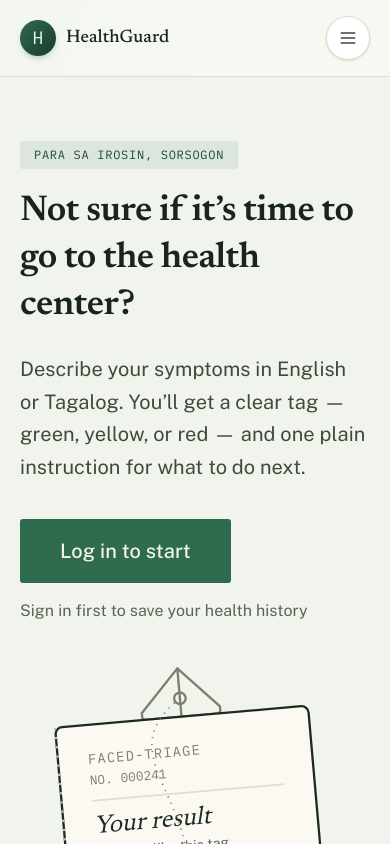
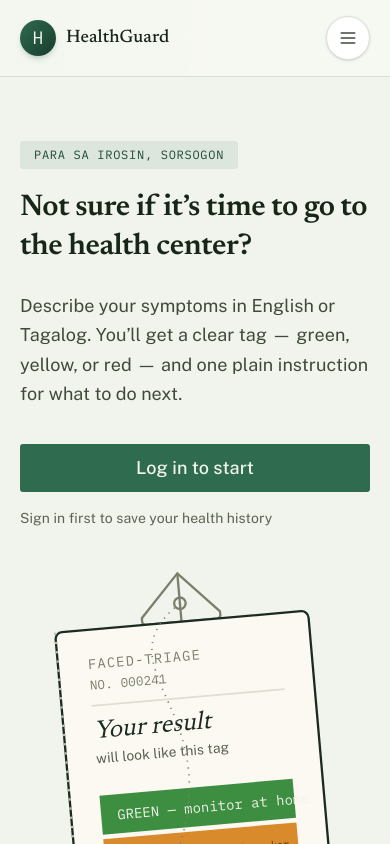
Before and after one commit to KaiiGritt/HealthGuard, a Next.js app: page / in a window 390 px wide. Shown: the top 844 px of the page. Built offline with nearby package versions, Linux system fonts and the light colour scheme; no server answers.

Commit message:
Fix responsive layout and default English UI

```diff
--- a/app/components/AuthLayout.tsx
+++ b/app/components/AuthLayout.tsx
@@ -69,7 +69,7 @@ export default function AuthLayout({ children, title, subtitle, footer, step }:
               H
             </span>
             <span className="font-display text-lg font-semibold text-ink">
-              HealthGuard <span className="text-brand">AI</span>
+              HealthGuard
             </span>
           </Link>
           <Link href="/assessment" className="text-sm font-medium text-brand hover:underline">
--- a/app/components/LanguageProvider.tsx
+++ b/app/components/LanguageProvider.tsx
@@ -26,16 +26,15 @@ export function LanguageProvider({ children }: { children: ReactNode }) {
 
   useEffect(() => {
     if (typeof window === "undefined") return;
-    const stored = window.localStorage.getItem(STORAGE_KEY);
-    if (isValidLanguage(stored)) {
-      setLanguageState(stored);
-    }
+    window.localStorage.setItem(STORAGE_KEY, DEFAULT_LANGUAGE);
+    document.documentElement.lang = "en";
   }, []);
 
   useEffect(() => {
     if (typeof window === "undefined") return;
-    window.localStorage.setItem(STORAGE_KEY, language);
-    document.documentElement.lang = language === "fil" ? "fil" : "en";
+    const nextLanguage = language === "en" ? "en" : "en";
+    window.localStorage.setItem(STORAGE_KEY, nextLanguage);
+    document.documentElement.lang = "en";
   }, [language]);
 
   const value = useMemo(
--- a/app/components/PageHeader.tsx
+++ b/app/components/PageHeader.tsx
@@ -35,7 +35,6 @@ export default function PageHeader() {
   const [mobileMenuOpen, setMobileMenuOpen] = useState(false);
 
   const uiText = {
-    assessment: language === "fil" ? "Pagsusuri" : language === "both" ? "Assessment / Pagsusuri" : "Assessment",
     history: language === "fil" ? "Kasaysayan" : language === "both" ? "History / Kasaysayan" : "History",
     dashboard: language === "fil" ? "Dashboard" : language === "both" ? "Dashboard / Dashboard" : "Dashboard",
     profile: language === "fil" ? "Profile" : language === "both" ? "Profile / Profile" : "Profile",
@@ -109,14 +108,6 @@ export default function PageHeader() {
 
         <div className="col-start-3 justify-self-end flex items-center gap-3 lg:gap-4">
           <nav className="hidden items-center gap-1.5 rounded-full border border-[#D8DED1] bg-white/75 p-1.5 shadow-[0_10px_24px_rgba(24,38,25,0.06)] backdrop-blur-md md:flex lg:gap-2">
-            {pathname !== "/" && user?.role === "resident" && <Link href="/assessment" className={linkClass("/assessment")}>
-              <IconWrapper>
-                <svg viewBox="0 0 24 24" fill="none" stroke="currentColor" strokeWidth="2" className="h-4 w-4 lg:h-5 lg:w-5">
-                  <path strokeLinecap="round" strokeLinejoin="round" d="M9 12h6m-6 4h6m2 4H7a2 2 0 01-2-2V6a2 2 0 012-2h5l4 4h5a2 2 0 012 2v10a2 2 0 01-2 2z" />
-                </svg>
-              </IconWrapper>
-              {uiText.assessment}
-            </Link>}
             {pathname !== "/" && user?.role === "resident" && <Link href="/history" className={linkClass("/history")}>
               <IconWrapper>
                 <svg viewBox="0 0 24 24" fill="none" stroke="currentColor" strokeWidth="2" className="h-4 w-4 lg:h-5 lg:w-5">
@@ -206,14 +197,6 @@ export default function PageHeader() {
       {mobileMenuOpen && (
         <div className="border-t border-[#D8DED1] bg-[#FBF9F2] px-4 py-4 md:hidden">
           <div className="flex flex-col gap-2">
-            {user?.role === "resident" && <Link href="/assessment" className={linkClass("/assessment")}>
-              <IconWrapper>
-                <svg viewBox="0 0 24 24" fill="none" stroke="currentColor" strokeWidth="2" className="h-4 w-4 lg:h-5 lg:w-5">
-                  <path strokeLinecap="round" strokeLinejoin="round" d="M9 12h6m-6 4h6m2 4H7a2 2 0 01-2-2V6a2 2 0 012-2h5l4 4h5a2 2 0 012 2v10a2 2 0 01-2 2z" />
-                </svg>
-              </IconWrapper>
-              {uiText.assessment}
-            </Link>}
             {user?.role === "resident" && <Link href="/history" className={linkClass("/history")}>
               <IconWrapper>
                 <svg viewBox="0 0 24 24" fill="none" stroke="currentColor" strokeWidth="2" className="h-4 w-4 lg:h-5 lg:w-5">
--- a/app/components/Sidebar.tsx
+++ b/app/components/Sidebar.tsx
@@ -60,7 +60,7 @@ export default function Sidebar({ user }: { user: User }) {
         <div className="flex items-center gap-3">
           <span className="flex h-10 w-10 items-center justify-center rounded-sm bg-brand font-mono text-lg font-semibold text-brand-foreground">H</span>
           <div className="min-w-0">
-            <p className="font-display text-lg font-semibold text-ink">HealthGuard <span className="text-brand">AI</span></p>
+            <p className="font-display text-lg font-semibold text-ink">HealthGuard</p>
             <p className="mt-0.5 truncate font-mono text-[10px] uppercase tracking-[0.1em] text-ink-faint">{roleLabel}</p>
           </div>
         </div>
--- a/app/page.tsx
+++ b/app/page.tsx
@@ -145,20 +145,20 @@ export default function Home() {
           <div className="mx-auto grid w-full max-w-[1600px] gap-10 px-5 py-16 sm:px-7 sm:py-20 md:grid-cols-[1.15fr_0.85fr] md:items-center lg:gap-16 lg:px-10 lg:py-28 xl:px-14 xl:py-32 2xl:px-20">
             <div>
               <TagBadge>{strings.tag}</TagBadge>
-              <h1 className="mt-5 max-w-2xl font-display text-4xl leading-[1.08] sm:text-5xl lg:text-6xl xl:text-[4rem] xl:leading-[1.1]">
+              <h1 className="mt-5 max-w-2xl font-display text-3xl leading-[1.08] sm:text-4xl lg:text-6xl xl:text-[4rem] xl:leading-[1.1]">
                 {strings.heading}
               </h1>
-              <p className="mt-6 max-w-md text-xl leading-relaxed text-ink-secondary lg:max-w-lg lg:text-2xl">
+              <p className="mt-6 max-w-md text-lg leading-relaxed text-ink-secondary sm:text-xl lg:max-w-lg lg:text-2xl">
                 {strings.subhead}
               </p>
-              <div className="mt-9 flex flex-wrap items-center gap-4">
+              <div className="mt-9 flex flex-col items-start gap-4 sm:flex-row sm:flex-wrap sm:items-center">
                 <Link
                   href="/login?next=/assessment"
-                  className="inline-flex min-h-16 items-center justify-center rounded-sm bg-brand px-10 text-xl font-medium text-brand-foreground transition hover:bg-brand-dark lg:min-h-[4.5rem] lg:px-12 lg:text-2xl"
+                  className="inline-flex min-h-12 w-full items-center justify-center rounded-sm bg-brand px-6 text-lg font-medium text-brand-foreground transition hover:bg-brand-dark sm:w-auto sm:min-h-16 sm:px-10 sm:text-xl lg:min-h-[4.5rem] lg:px-12 lg:text-2xl"
                 >
                   {strings.cta}
                 </Link>
-                <span className="text-base text-ink-muted lg:text-lg">{strings.helper}</span>
+                <span className="text-sm text-ink-muted sm:text-base lg:text-lg">{strings.helper}</span>
               </div>
             </div>
             <TriageTag />
--- a/app/profile/page.tsx
+++ b/app/profile/page.tsx
@@ -113,9 +113,8 @@ export default function ProfilePage() {
           return;
         }
         const photoStorageKey = `healthguard-profile-photo-${current.id}`;
-        const storedLanguage = typeof window !== "undefined" ? window.localStorage.getItem("healthguard-language") : null;
         const storedPhoto = typeof window !== "undefined" ? window.localStorage.getItem(photoStorageKey) : null;
-        const preferredLanguage = (current.language_preference ?? storedLanguage ?? "en") as "en" | "fil" | "both";
+        const preferredLanguage = "en" as const;
         setUser(current);
         setCurrentLanguage(preferredLanguage);
         setLanguage(preferredLanguage);
@@ -158,7 +157,7 @@ export default function ProfilePage() {
 
       });
       setUser(updated);
-      const nextLanguage = (updated.language_preference ?? form.language_preference ?? "en") as "en" | "fil" | "both";
+      const nextLanguage = "en" as const;
       setCurrentLanguage(nextLanguage);
       setLanguage(nextLanguage);
       setForm((prev) => ({ ...prev, language_preference: nextLanguage }));
```
